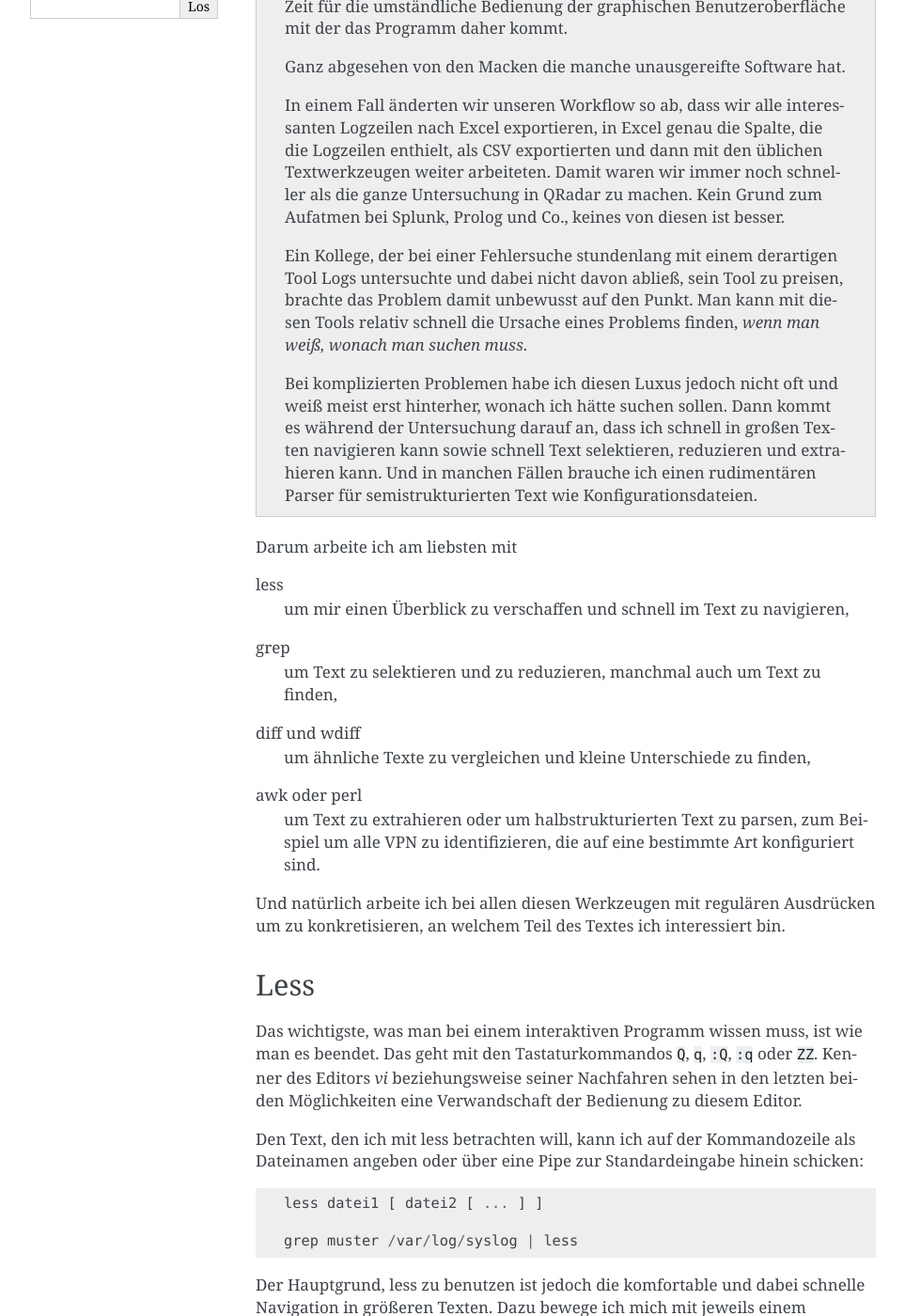
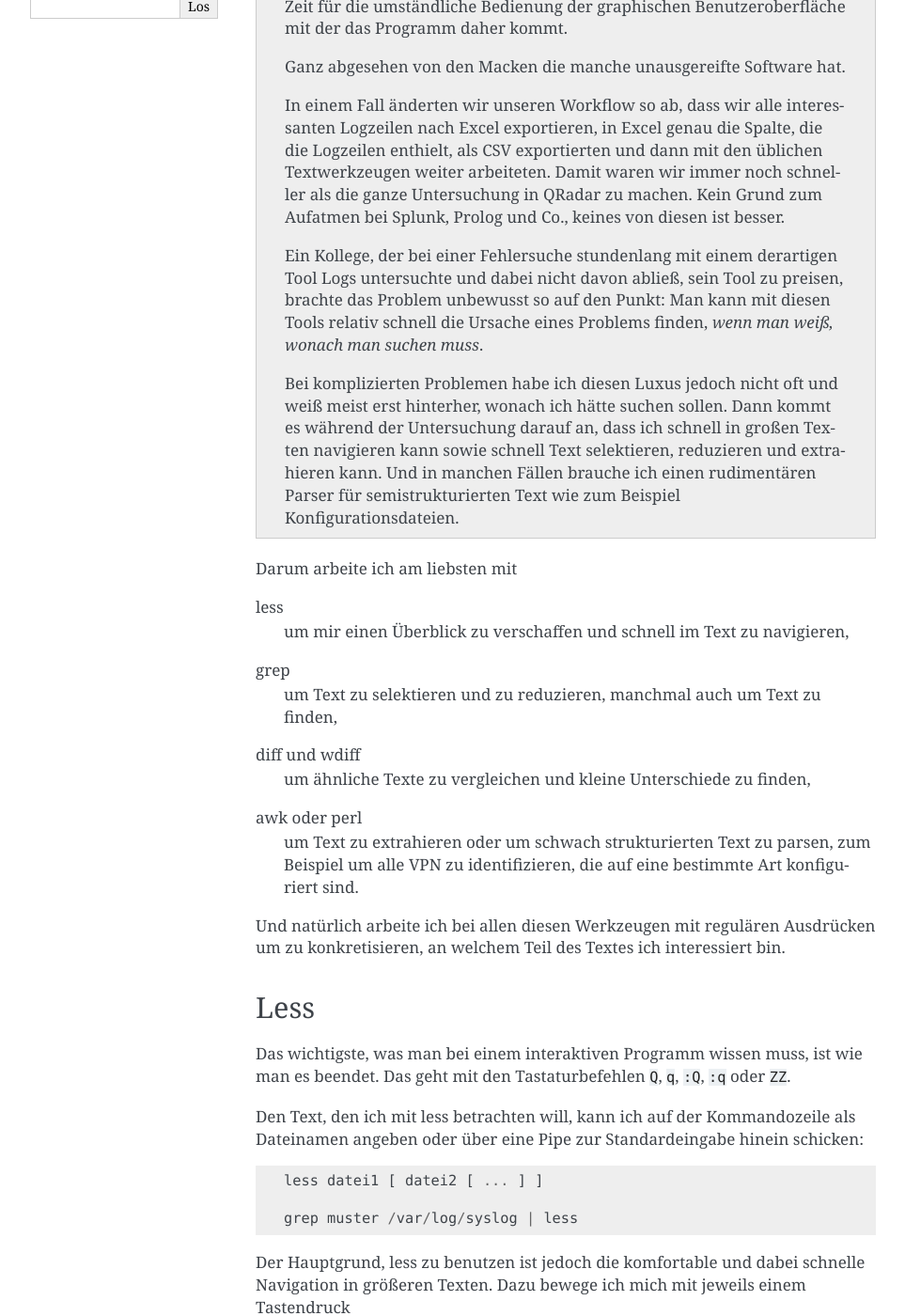
Before and after one commit to matwei-books/Fehlersuche-bei-IPsec-VPN-mit-IKEv2, a Sphinx documentation site: the page built from source/grundlagen/textdateien.rst, in a window 1280 px wide and 1400 px high, scrolled down 502 px. Shown: the whole window at 94% size, without its empty margins (148-1111 px from the left). Built offline with Sphinx 7.4.7, drawn with Linux system fonts in a browser that asks for light colours; some of the changed text lies outside the part shown.

Commit message:
zur Veröffentlichung vorbereitet

```diff
--- a/source/grundlagen/index.rst
+++ b/source/grundlagen/index.rst
@@ -1,5 +1,3 @@
-
-:orphan:
 
 Grundlagen
 ==========
--- a/source/grundlagen/textdateien.rst
+++ b/source/grundlagen/textdateien.rst
@@ -1,5 +1,7 @@
 
-:orphan:
+.. raw:: latex
+
+   \clearpage
 
 Arbeit mit Textdateien
 ======================
@@ -36,7 +39,7 @@
 
    Ein Kollege, der bei einer Fehlersuche stundenlang mit einem
    derartigen Tool Logs untersuchte und dabei nicht davon abließ, sein
-   Tool zu preisen, brachte das Problem damit unbewusst auf den Punkt.
+   Tool zu preisen, brachte das Problem unbewusst so auf den Punkt:
    Man kann mit diesen Tools relativ schnell die Ursache eines Problems
    finden, *wenn man weiß, wonach man suchen muss*.
 
@@ -45,8 +48,12 @@
    Dann kommt es während der Untersuchung darauf an, dass ich schnell
    in großen Texten navigieren kann sowie schnell Text selektieren,
    reduzieren und extrahieren kann. Und in manchen Fällen brauche ich
-   einen rudimentären Parser für semistrukturierten Text wie
-   Konfigurationsdateien.
+   einen rudimentären Parser für semistrukturierten Text wie zum
+   Beispiel Konfigurationsdateien.
+
+.. raw:: latex
+
+   \clearpage
 
 Darum arbeite ich am liebsten mit
 
@@ -62,7 +69,7 @@
     um ähnliche Texte zu vergleichen und kleine Unterschiede zu finden,
 
 awk oder perl
-    um Text zu extrahieren oder um halbstrukturierten Text zu parsen,
+    um Text zu extrahieren oder um schwach strukturierten Text zu parsen,
     zum Beispiel um alle VPN zu identifizieren, die auf eine bestimmte
     Art konfiguriert sind.
 
@@ -77,10 +84,7 @@
 
 Das wichtigste, was man bei einem interaktiven Programm wissen muss, ist
 wie man es beendet.
-Das geht mit den Tastaturkommandos ``Q``, ``q``, ``:Q``, ``:q`` oder ``ZZ``.
-Kenner des Editors *vi* beziehungsweise seiner Nachfahren sehen in den
-letzten beiden Möglichkeiten eine Verwandschaft der Bedienung zu diesem
-Editor.
+Das geht mit den Tastaturbefehlen ``Q``, ``q``, ``:Q``, ``:q`` oder ``ZZ``.
 
 Den Text, den ich mit less betrachten will, kann ich auf der
 Kommandozeile als Dateinamen angeben oder über eine Pipe zur
@@ -159,11 +163,11 @@
 
 Das sind die Kommandos und Optionen, die ich am häufigsten verwende.
 Less hat noch sehr viel mehr zu bieten, die meisten davon sind nicht wichtig,
-bei Bedarf gibt es Hilfe aus der Handbuchseite ``man less``, die übrigens bei den meisten
+bei Bedarf gibt es Hilfe mit ``man less``, die übrigens bei den meisten
 Systemen mit less paginiert wird.
 Noch schneller kommt man an Hilfe mit der Kommandozeilenoption ``--help``
 beziehungsweise ``-?`` oder, während das Programm schon läuft,
-mit dem Tastaturkommando ``h`` oder ``H``.
+mit dem Tastaturbefehl ``h`` oder ``H``.
 
 .. index:: grep
 
@@ -548,6 +552,6 @@
 drei Punkte getrennt sind.
 
 Einen ähnlichen Ausdruck verwende ich in Perl zum Maskieren von Teilen
-einer IP-Adresse, zum Beispiel um einen Adressbereich zu pseudonymisieren::
+einer IP-Adresse, zum Beispiel für die Pseudonomisierung von Adressbereichen::
 
   s/(\d{1,3}\.\d{1,3}\.\d{1,3}\).\d{1,3}/$1.X/g
--- a/source/grundlagen/theoretisch-empty.rst
+++ /dev/null
@@ -1,3 +0,0 @@
-
-OSI Modell
-==========
--- a/source/index.rst
+++ b/source/index.rst
@@ -13,7 +13,7 @@
    :caption: Inhalt:
 
    einfuehrung
-   grundlagen/index-empty
+   grundlagen/index
    ikev2/index
    vorgehen/fragen-empty
    vorgehen/antworten-empty
```
Also changed, not shown: other parts of source/grundlagen/textdateien.rst (+19 -18 lines), source/grundlagen/index-empty.rst (deleted, +0 -11 lines), source/grundlagen/paketmitschnitt-empty.rst (deleted, +0 -27 lines), source/grundlagen/paketmitschnitt.rst (+31 -30 lines), source/grundlagen/textdateien-empty.rst (deleted, +0 -33 lines), source/grundlagen/theoretisch.rst (+4 -6 lines).
